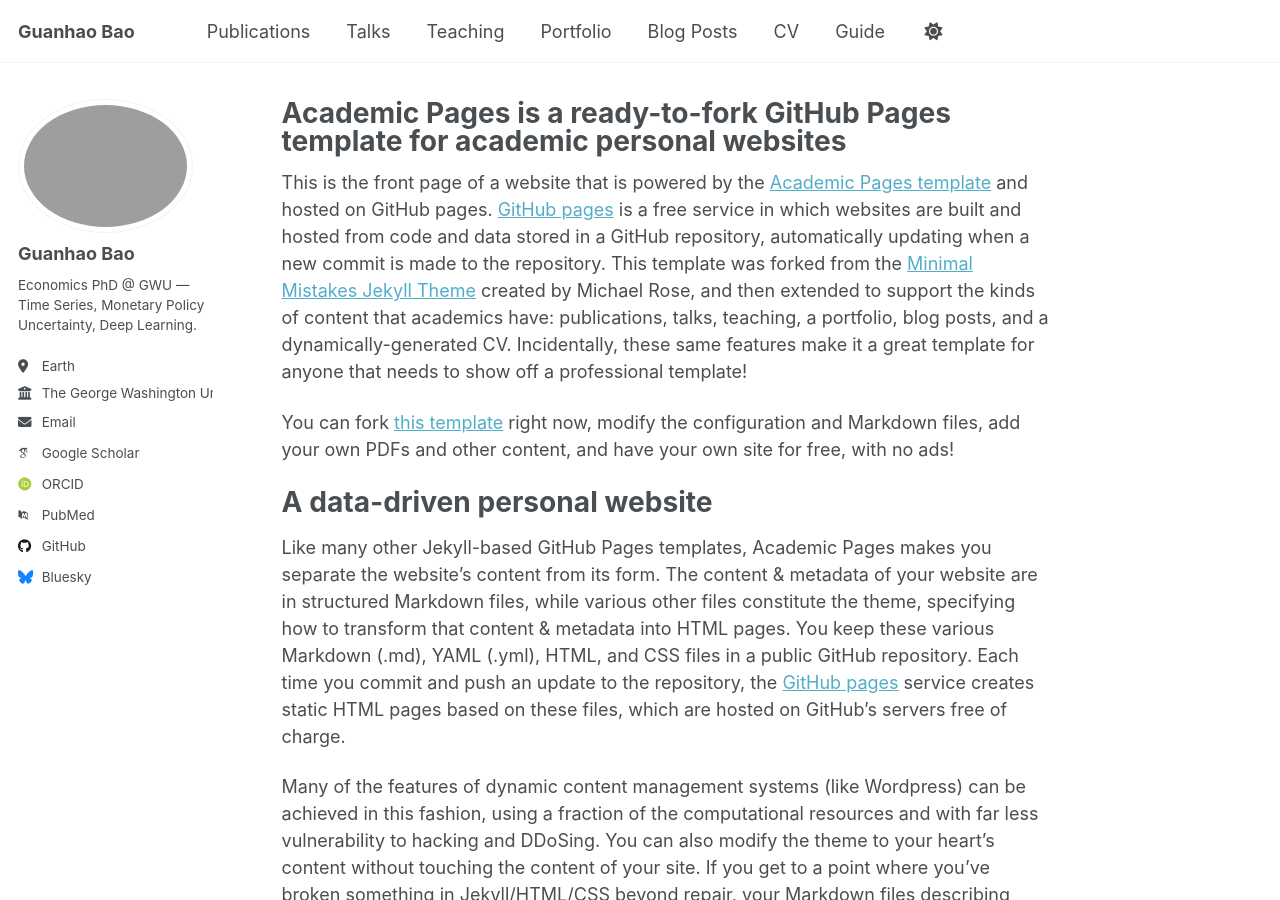
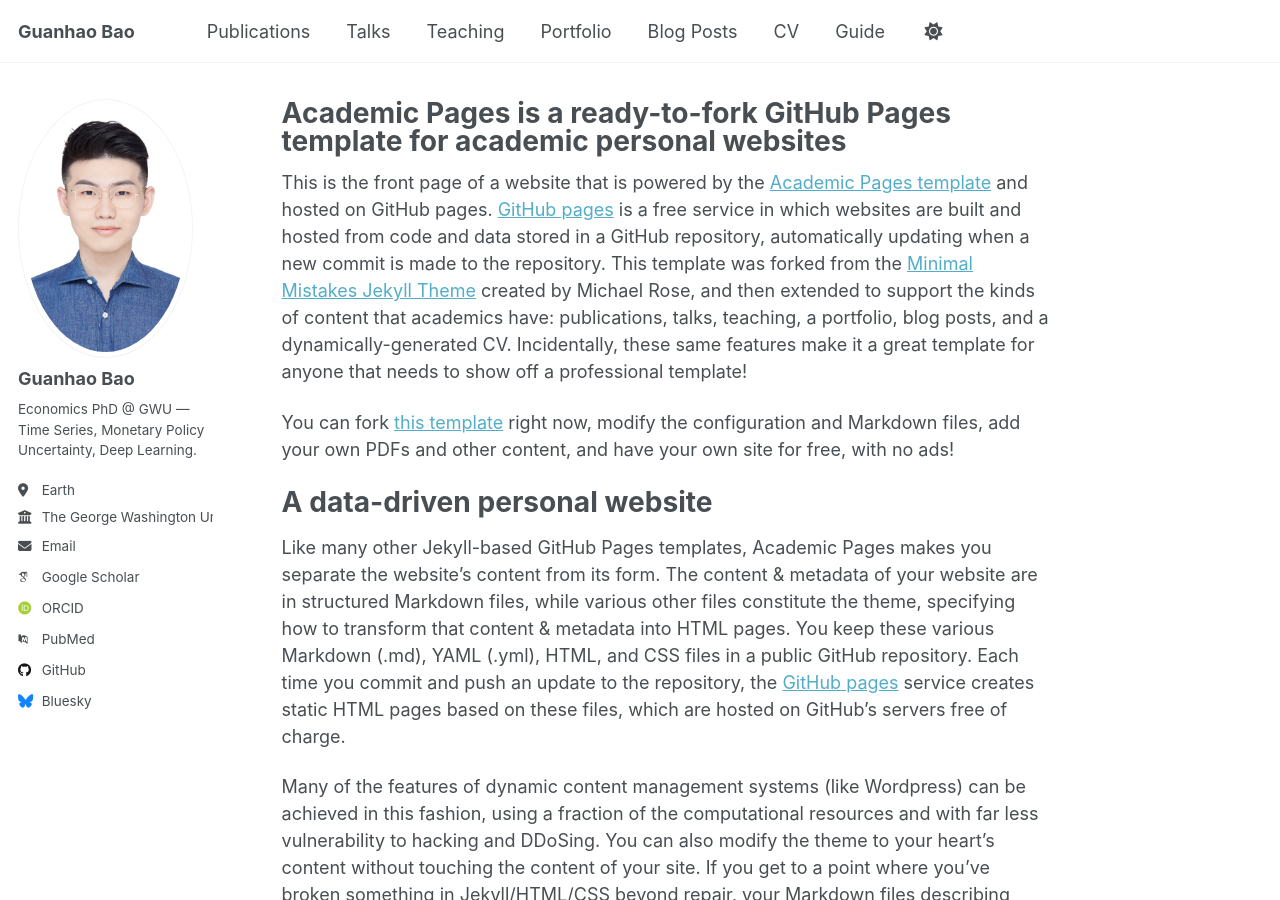
Before and after one commit to GuanhaoBao/guanhaobao.github.io, a Jekyll site: the page built from _pages/about.md, in a window 1280 px wide and 900 px high. Built offline with Jekyll 4.4.1, drawn with Linux system fonts in a browser that asks for light colours; some web fonts are replaced; a script that is not in the unit is left out.

Commit message:
Update _config.yml

```diff
--- a/_config.yml
+++ b/_config.yml
@@ -22,7 +22,7 @@
 #               Additional customization can be done by editing /_includes/author-profile.html
 author:
   # Biographic information
-  avatar           : ""
+  avatar           : "Guanhao Bao.jpg"
   name             : "Guanhao Bao"
   pronouns         : # example: "she/her"
   bio              : "Economics PhD @ GWU — Time Series, Monetary Policy Uncertainty, Deep Learning."
```
